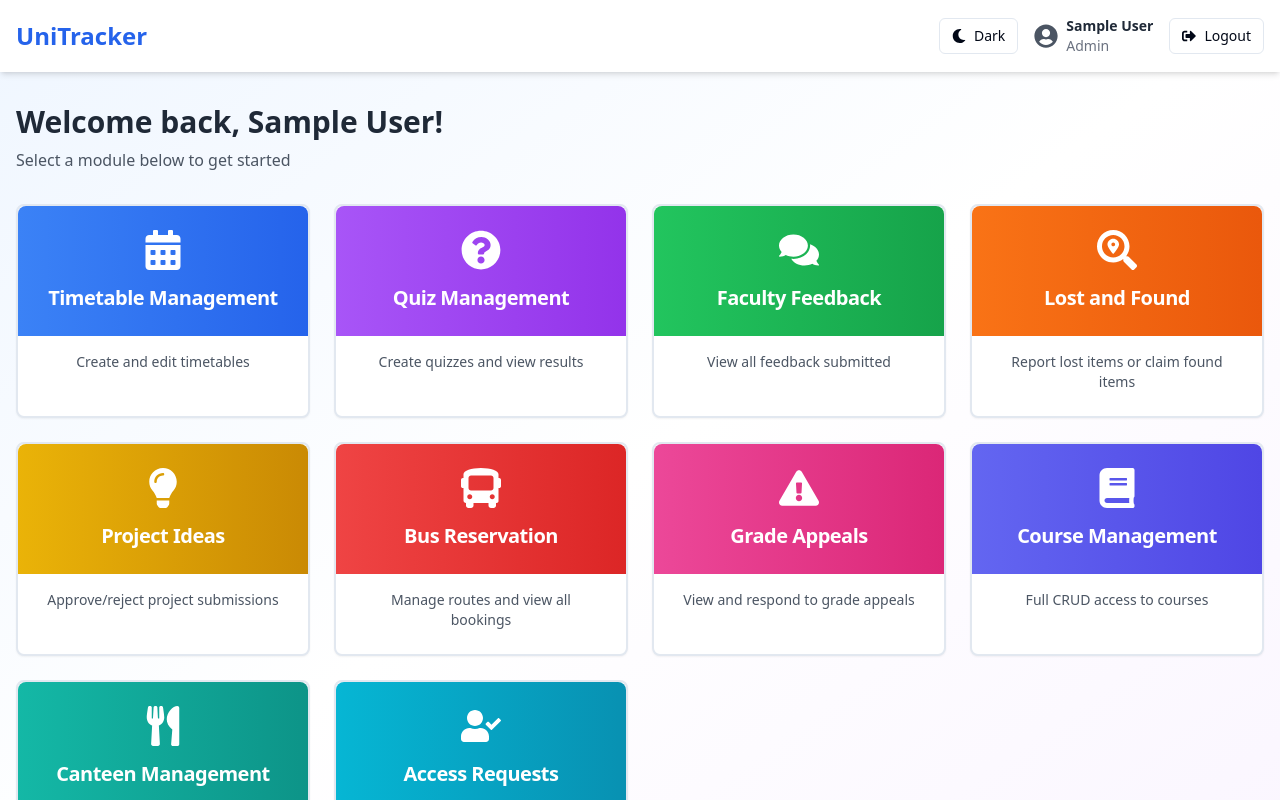
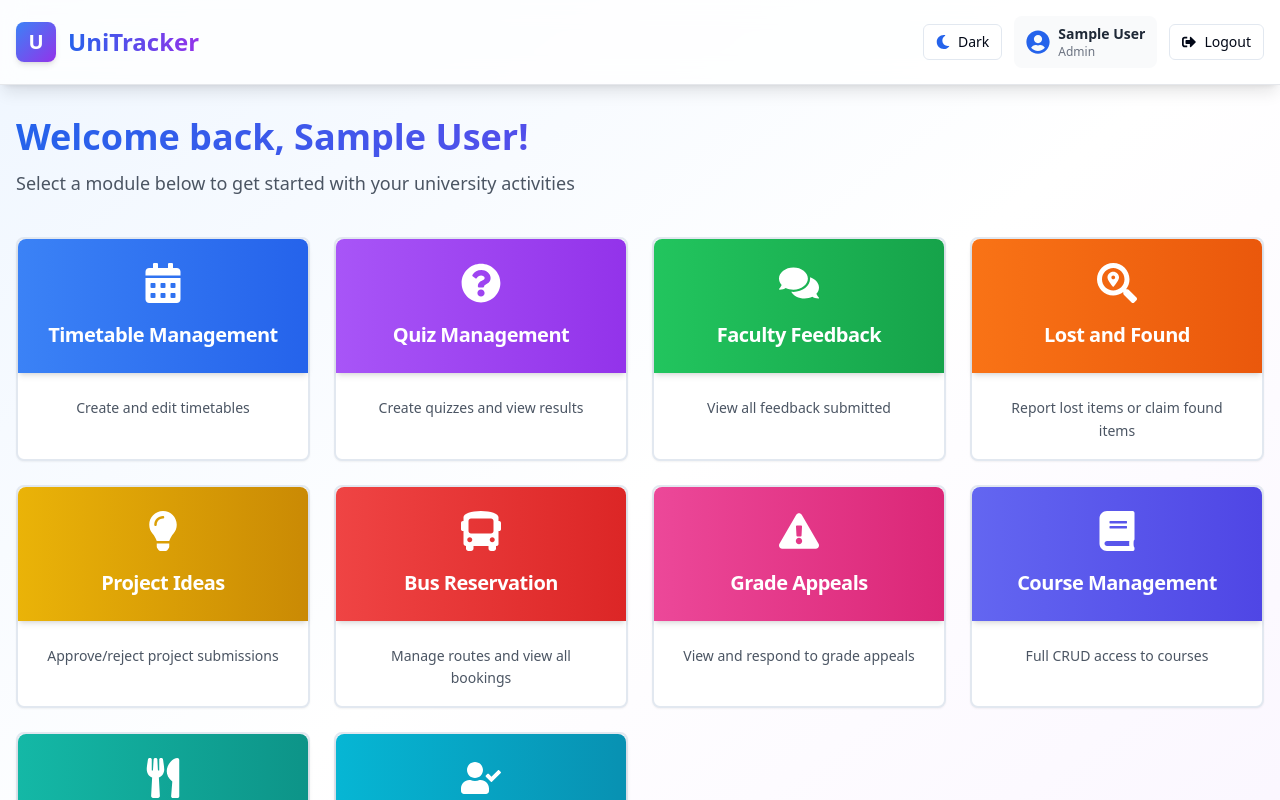
Before and after one commit to manumittu/Final-Unitracker, a React (Vite) app in the folder frontend/: page /dashboard in a window 1280 px wide. Shown: the top 800 px of the page. Built offline with nearby package versions, Linux system fonts and the light colour scheme; no server answers; sample sign-in values are in the browser's storage.

Commit message:
Enhance Dashboard aesthetics with professional styling and improved UX
Co-authored-by: CUPID-l <73812354+CUPID-l@users.noreply.github.com>

```diff
--- a/frontend/src/pages/DashboardPage.jsx
+++ b/frontend/src/pages/DashboardPage.jsx
@@ -149,29 +149,35 @@ const DashboardPage = () => {
   return (
     <div className="min-h-screen bg-gradient-to-br from-blue-50 via-white to-purple-50 dark:from-gray-900 dark:via-gray-800 dark:to-gray-900 transition-colors duration-300">
       {/* Header */}
-      <header className="bg-white dark:bg-gray-800 shadow-md transition-colors duration-300">
+      <header className="bg-white/80 dark:bg-gray-800/90 backdrop-blur-md shadow-lg border-b border-gray-200 dark:border-gray-700 transition-colors duration-300">
         <div className="container mx-auto px-4 py-4">
           <div className="flex items-center justify-between">
-            <Link to="/dashboard" className="flex items-center space-x-2">
-              <h1 className="text-2xl font-bold text-blue-600 dark:text-blue-400">UniTracker</h1>
+            <Link to="/dashboard" className="flex items-center space-x-3 group">
+              <div className="w-10 h-10 bg-gradient-to-br from-blue-500 to-purple-600 rounded-lg flex items-center justify-center shadow-md group-hover:shadow-lg transition-shadow">
+                <span className="text-white font-bold text-xl">U</span>
+              </div>
+              <h1 className="text-2xl font-bold bg-gradient-to-r from-blue-600 to-purple-600 dark:from-blue-400 dark:to-purple-400 bg-clip-text text-transparent">
+                UniTracker
+              </h1>
             </Link>
 
-            <div className="flex items-center space-x-4">
+            <div className="flex items-center space-x-3">
               <Button
                 variant="outline"
                 size="sm"
                 onClick={toggleTheme}
-                className="flex items-center space-x-2"
+                className="flex items-center space-x-2 hover:bg-gray-100 dark:hover:bg-gray-700 transition-colors"
+                title={`Switch to ${theme === 'light' ? 'dark' : 'light'} mode`}
               >
-                {theme === 'light' ? <FaMoon /> : <FaSun />}
+                {theme === 'light' ? <FaMoon className="text-blue-600" /> : <FaSun className="text-yellow-400" />}
                 <span className="hidden sm:inline">{theme === 'light' ? 'Dark' : 'Light'}</span>
               </Button>
 
-              <div className="flex items-center space-x-2">
-                <FaUserCircle size={24} className="text-gray-600 dark:text-gray-300" />
+              <div className="flex items-center space-x-2 px-3 py-2 bg-gray-50 dark:bg-gray-700/50 rounded-lg">
+                <FaUserCircle size={24} className="text-blue-600 dark:text-blue-400" />
                 <div className="text-sm">
                   <p className="font-semibold text-gray-800 dark:text-gray-200">{user?.name}</p>
-                  <p className="text-gray-500 dark:text-gray-400 capitalize">{user?.role}</p>
+                  <p className="text-xs text-gray-500 dark:text-gray-400 capitalize">{user?.role}</p>
                 </div>
               </div>
 
@@ -179,10 +185,10 @@ const DashboardPage = () => {
                 variant="outline"
                 size="sm"
                 onClick={handleLogout}
-                className="flex items-center space-x-2"
+                className="flex items-center space-x-2 hover:bg-red-50 dark:hover:bg-red-900/20 hover:text-red-600 dark:hover:text-red-400 hover:border-red-300 transition-colors"
               >
                 <FaSignOutAlt />
-                <span>Logout</span>
+                <span className="hidden sm:inline">Logout</span>
               </Button>
             </div>
           </div>
@@ -191,12 +197,12 @@ const DashboardPage = () => {
 
       {/* Dashboard Content */}
       <main className="container mx-auto px-4 py-8">
-        <div className="mb-8">
-          <h2 className="text-3xl font-bold text-gray-800 dark:text-gray-100 mb-2">
+        <div className="mb-10">
+          <h2 className="text-4xl font-bold text-gray-800 dark:text-gray-100 mb-3 bg-gradient-to-r from-blue-600 to-purple-600 dark:from-blue-400 dark:to-purple-400 bg-clip-text text-transparent">
             Welcome back, {user?.name}!
           </h2>
-          <p className="text-gray-600 dark:text-gray-400">
-            Select a module below to get started
+          <p className="text-lg text-gray-600 dark:text-gray-400">
+            Select a module below to get started with your university activities
           </p>
         </div>
 
@@ -204,17 +210,17 @@ const DashboardPage = () => {
         <div className="grid grid-cols-1 md:grid-cols-2 lg:grid-cols-3 xl:grid-cols-4 gap-6">
           {accessibleModules.map((module) => (
             <Link key={module.id} to={module.path}>
-              <Card className="h-full hover:shadow-2xl transition-all transform hover:-translate-y-2 cursor-pointer border-2 hover:border-primary dark:bg-gray-800 dark:border-gray-700">
-                <CardHeader className={`bg-gradient-to-r ${module.color} text-white rounded-t-lg`}>
-                  <div className="flex justify-center mb-2">
+              <Card className="h-full hover:shadow-2xl transition-all duration-300 transform hover:-translate-y-2 hover:scale-105 cursor-pointer border-2 hover:border-primary dark:bg-gray-800/80 dark:border-gray-700 dark:hover:border-primary backdrop-blur-sm">
+                <CardHeader className={`bg-gradient-to-r ${module.color} text-white rounded-t-lg p-6 shadow-md`}>
+                  <div className="flex justify-center mb-3 transform transition-transform duration-300 hover:scale-110">
                     {module.icon}
                   </div>
-                  <CardTitle className="text-center text-xl">
+                  <CardTitle className="text-center text-xl font-bold">
                     {module.title}
                   </CardTitle>
                 </CardHeader>
-                <CardContent className="pt-4">
-                  <CardDescription className="text-center text-gray-600 dark:text-gray-300">
+                <CardContent className="pt-6 pb-4">
+                  <CardDescription className="text-center text-gray-600 dark:text-gray-300 leading-relaxed">
                     {module.description}
                   </CardDescription>
                 </CardContent>
```
Also changed, not shown: 4 other files (tests, documents, lock files or other folders).
